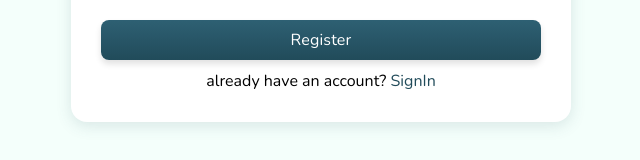
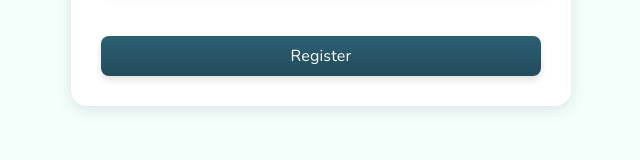
Before and after one commit to junaidp/taask, a React (Create React App) app: page /register in a window 1280 px wide. Shown: the part 531-691 px from the top of the page, without its empty margins (319-959 px from the left). Built offline with nearby package versions, Linux system fonts and the light colour scheme.

Commit message:
Update index.js
Hiding sign up

```diff
--- a/src/pages/RegisterPage/index.js
+++ b/src/pages/RegisterPage/index.js
@@ -137,9 +137,6 @@ const Register = () => {
             <Button className="btn" onClick={formik.handleSubmit}>
               Register
             </Button>
-            <p>
-              already have an account? <a href="/login">SignIn</a>
-            </p>
           </form>
           <ToastContainer />
           <Loader loaderValue={loading} />
```
